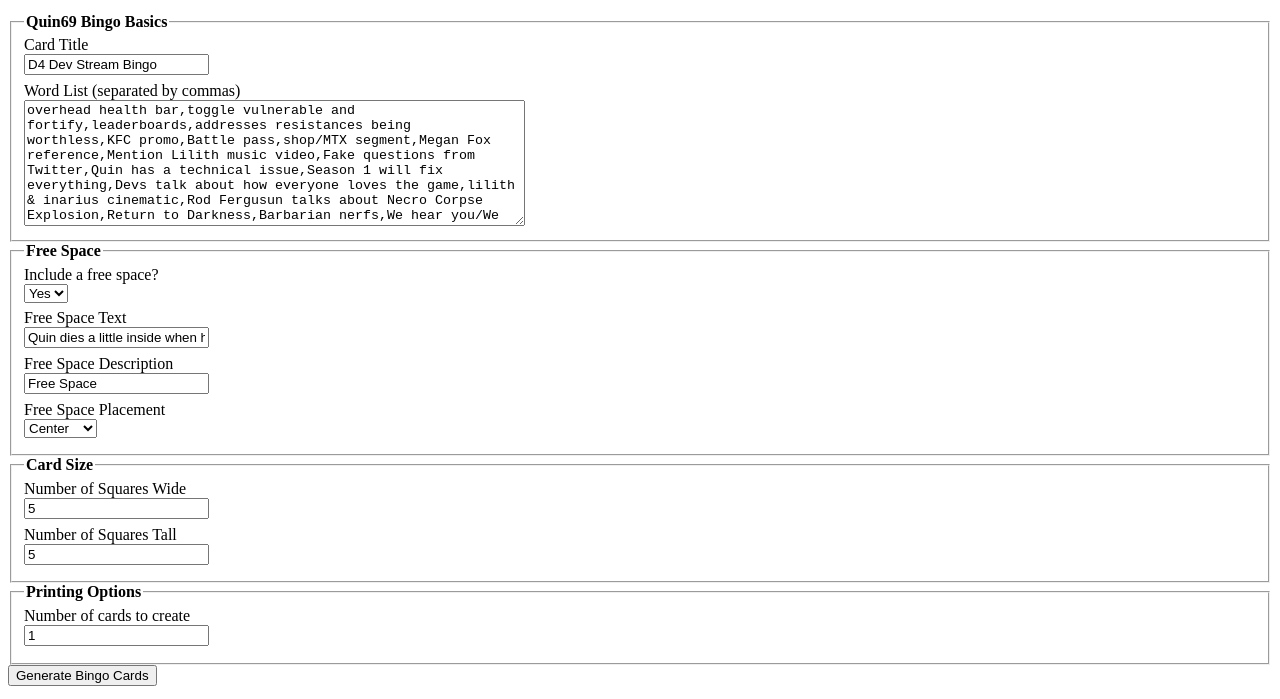
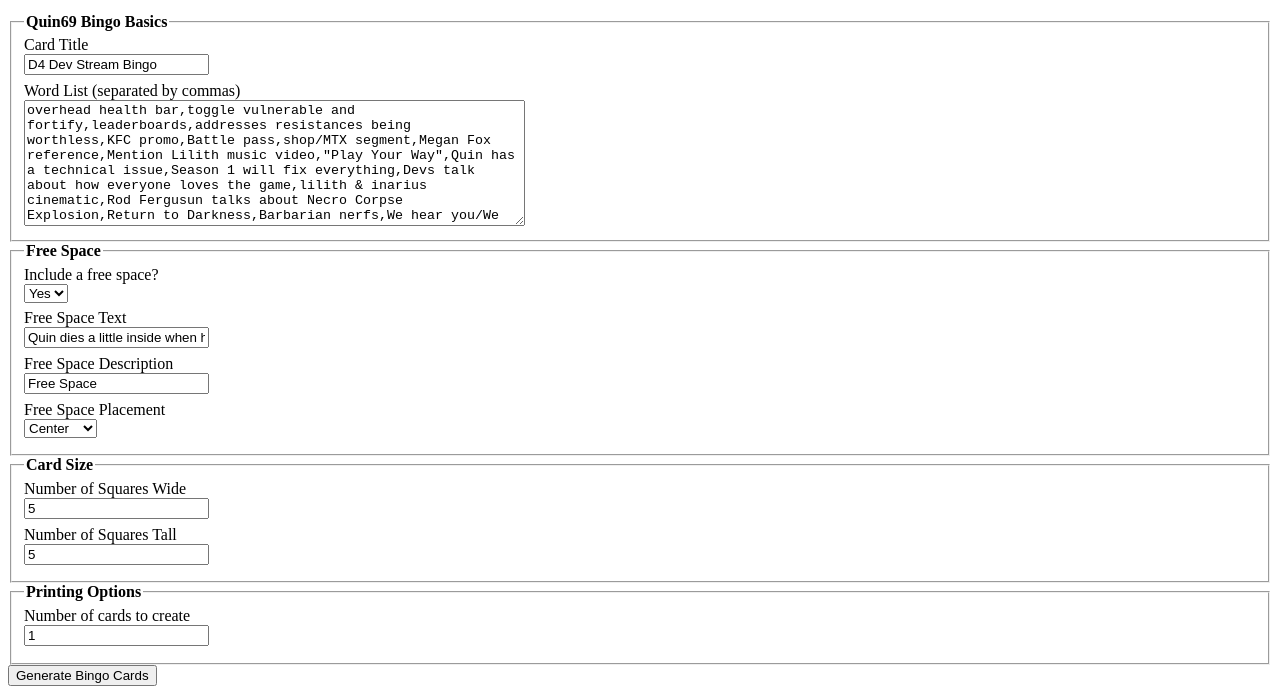
Before and after one commit to quin69bingo/quin69bingo.github.com, a plain HTML site: page index.html in a window 1280 px wide. Shown: the part 101-800 px from the top of the page. Drawn offline with nearby package versions, Linux system fonts and the light colour scheme.

Commit message:
Update index.html
update4

```diff
--- a/index.html
+++ b/index.html
@@ -341,7 +341,7 @@ $(document).ready(bingoGenerator.checkQS);
 	<fieldset>
 		<legend>Quin69 Bingo Basics</legend>
 		<label>Card Title <input type="text" name="title" id="title" value="D4 Dev Stream Bingo"></label>
-		<label>Word List (separated by commas)</label><textarea cols="60" rows="8" name="words" id="words">overhead health bar,toggle vulnerable and fortify,leaderboards,addresses resistances being worthless,KFC promo,Battle pass,shop/MTX segment,Megan Fox reference,Mention Lilith music video,Fake questions from Twitter,Quin has a technical issue,Season 1 will fix everything,Devs talk about how everyone loves the game,lilith & inarius cinematic,Rod Fergusun talks about Necro Corpse Explosion,Return to Darkness,Barbarian nerfs,We hear you/We are listening,Hardcore characters dying to bug reference,only talk about nerfing fun classes and no mention of buffs,bank and inventory space,loot filters,stas nobody cares about like how many pople the butcher killed,reference fake tweets that nobody made</textarea>
+		<label>Word List (separated by commas)</label><textarea cols="60" rows="8" name="words" id="words">overhead health bar,toggle vulnerable and fortify,leaderboards,addresses resistances being worthless,KFC promo,Battle pass,shop/MTX segment,Megan Fox reference,Mention Lilith music video,"Play Your Way",Quin has a technical issue,Season 1 will fix everything,Devs talk about how everyone loves the game,lilith & inarius cinematic,Rod Fergusun talks about Necro Corpse Explosion,Return to Darkness,Barbarian nerfs,We hear you/We are listening,Hardcore characters dying to bug reference,only talk about nerfing fun classes and no mention of buffs,bank and inventory space,loot filters,stas nobody cares about like how many pople the butcher killed,reference fake tweets that nobody made</textarea>
 	</fieldset>
 
 	<fieldset>
```
